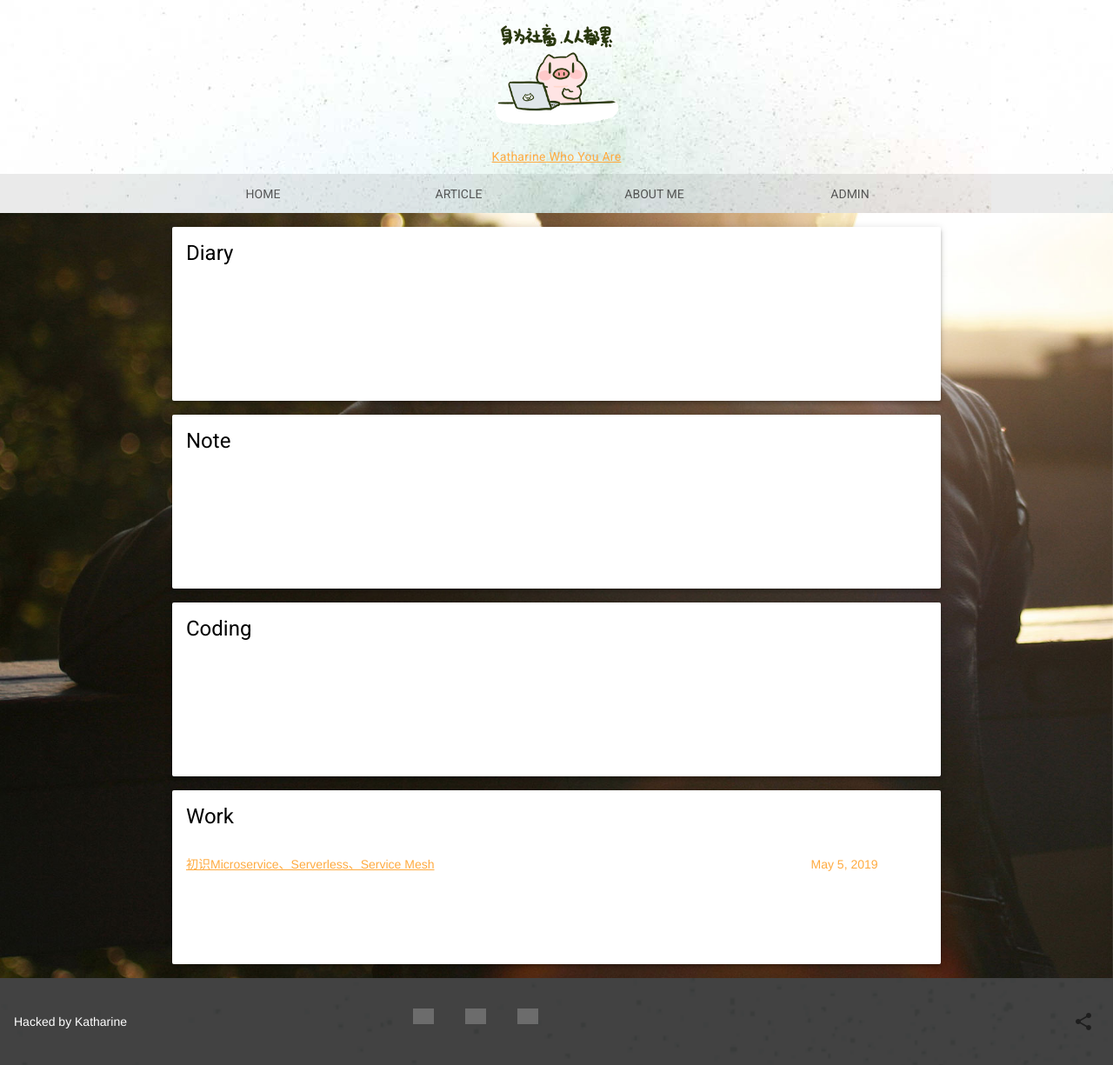
After one commit to KatharineOzil/hacked-by-kath, a Django app: page /blog/archive in a window 1280 px wide. The commit adds this page. Shown: the whole page at 87% size. Run offline with Django 4.2, Linux system fonts and the light colour scheme; data comes from the database, SQL or seed files in the repository; some libraries are stand-ins or nearby versions; grey boxes are pictures that could not be loaded.

Commit message:
add archive page

```diff
--- a/blog/admin.py
+++ b/blog/admin.py
@@ -5,4 +5,5 @@ from .models import *
 admin.site.register(User)
 admin.site.register(Category)
 admin.site.register(Article)
+admin.site.register(Todo)
 #admin.site.register(Comment)
--- /dev/null
+++ b/blog/template/blog/archive.html
@@ -0,0 +1,26 @@
+{% extends 'blog/base.html' %}
+{% load static %}
+{% block content %}
+<main class="mdl-layout__content">
+    <div class="mdl-grid portfolio-max-width">
+            {% if category %}
+            {% for name in category %}
+        <div class="mdl-cell mdl-cell--12-col mdl-card mdl-shadow--4dp">
+            <div class="mdl-card__title">
+                <h2 class="mdl-card__title-text">{{ name.category }}</h2>
+            </div>
+                {% for title in article %}
+                    {% if title.category.category == name.category %}
+                <div class="mdl-color-text--grey-700 mdl-card__supporting-text">
+                    <a href="{% url 'detail' id=title.title %}">
+                        {{ title.title }} <div style="float:right;">{{ title.update_time }}</div>
+                    </a>
+                </div>
+                    {% endif %}
+                    {% endfor %}
+        </div>
+            {% endfor %}
+            {% endif %}
+    </div>
+</main>
+{% endblock %}
--- a/blog/template/blog/base.html
+++ b/blog/template/blog/base.html
@@ -50,14 +50,14 @@
             <div class="mdl-layout__header-row portfolio-logo-row">
                 <span class="mdl-layout__title">
                     <div class="portfolio-logo"></div>
-                    <span class="mdl-layout__title"><strong>Katharine Who You Are</strong></span>
+                    <span class="mdl-layout__title"><strong><a href={% url 'aboutme' %}>Katharine Who You Are</a ></strong></span>
                 </span>
             </div>
 
             <div class="mdl-layout__header-row portfolio-navigation-row mdl-layout--large-screen-only">
                 <nav class="mdl-navigation mdl-typography--body-1-force-preferred-font">
                     <a class="mdl-navigation__link  {% if request.path == '/index' or request.path == '/' %}is-active{% endif %}" href={% url 'index' %}>Home</a >
-                    <a class="mdl-navigation__link  {% if request.path == '/category' %}is-active{% endif %}" href={% url 'category' %}>Article</a >
+                    <a class="mdl-navigation__link  {% if request.path == '/category' %}is-active{% endif %}" href={% url 'archive' %}>Article</a >
                     <a class="mdl-navigation__link  {% if request.path == '/aboutme' %}is-active{% endif %}" href={% url 'aboutme' %}>About Me</a >
                     <a class="mdl-navigation__link {% if request.path == '/admin' %}is-active{% endif %}" href="admin" target="_blank">Admin</a >
 
@@ -73,7 +73,7 @@
                 </span>
             <nav class="mdl-navigation mdl-typography--body-1-force-preferred-font">
                 <a class="mdl-navigation__link {% if request.path == '/index' or request.path == '/' %}is-active{% endif %}" href={% url 'index' %}>Home</a>
-                <a class="mdl-navigation__link  {% if request.path == '/category' %}is-active{% endif %}" href={% url 'category' %}>Article</a >
+                <a class="mdl-navigation__link  {% if request.path == '/category' %}is-active{% endif %}" href={% url 'archive' %}>Article</a >
                 <a class="mdl-navigation__link  {% if request.path == '/aboutme' %}is-active{% endif %}" href={% url 'aboutme' %}>About Me</a >
                 <a class="mdl-navigation__link {% if request.path == '/admin' %}is-active{% endif %}" href="admin" target="_blank">Admin</a>
             </nav>
--- a/blog/urls.py
+++ b/blog/urls.py
@@ -5,7 +5,7 @@ from . import views
 
 urlpatterns = [
    path('', views.index, name='index'),
-   path(r'category', views.category, name='category'),
+   path(r'archive', views.archive, name='archive'),
    path(r'article/(?P<id>\d+)/$', views.detail, name='detail'),
    path(r'aboutme', views.aboutme, name='aboutme'),
 ]
--- a/blog/views.py
+++ b/blog/views.py
@@ -1,6 +1,6 @@
 from django.shortcuts import render
 from django.http import *
-from blog.models import User
+from blog.models import User, Article, Category, Todo
 import markdown
 
 # Create your views here.
@@ -20,7 +20,19 @@ def index(request):
 	return render(request, 'blog/index.html')
 
 
-# 文章页（列表）
+# 文章页（列表）；archive页面包括所有文章（按照category排列）。TODO：category可点击进入每个分类下的文章
+def archive(request):
+	return_result = {}
+	category = Category.objects.all()
+	return_result.update({'category': category})
+	try:
+		post = Article.objects.filter(visible=True).order_by('-update_time')
+		return_result.update({'article': post})
+	except Article.DoesNotExist:
+		return_result.update({'article': 'No Result!'})
+	return render(request, 'blog/archive.html', return_result)
+
+# category页 (pass)
 def category(request, category):
 	result = {}
 	try:
@@ -33,11 +45,13 @@ def category(request, category):
 # 文章详情页
 def detail(request, title):
 	try:
+		context = {}
 		post = Article.objects.get(title=title)
 		if post.visible == True:
 			# 将markdown语法渲染成html样式(包括缩写表格和语法高亮等常用扩展)https://www.dusaiphoto.com/article/20/
-			post.content = markdown.markdown(post.content,extensions=['markdown.extensions.extra','markdown.extensions.codehilite',])
-			return render(request, 'blog/article.html', {'post': post})
+			post.content = markdown.markdown(post.content.replace('\r\n','\n'), extensions=['markdown.extensions.extra','markdown.extensions.codehilite','markdown.extensions.toc'])
+			context['post'] = post
+			return render(request, 'blog/article.html', context)
 		else:
 			return render_to_response('blog/404.html', {})
 	except Article.DoesNotExist:
```
Also changed, not shown: README.md.
